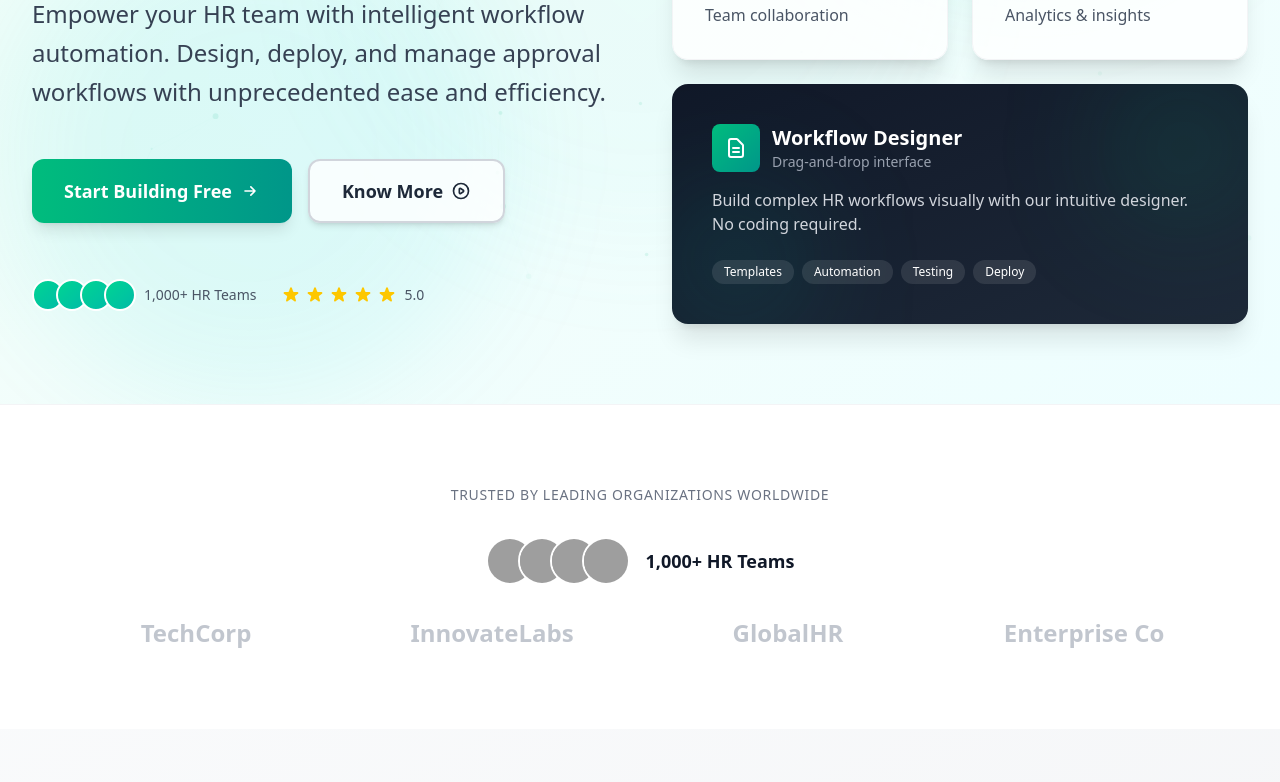
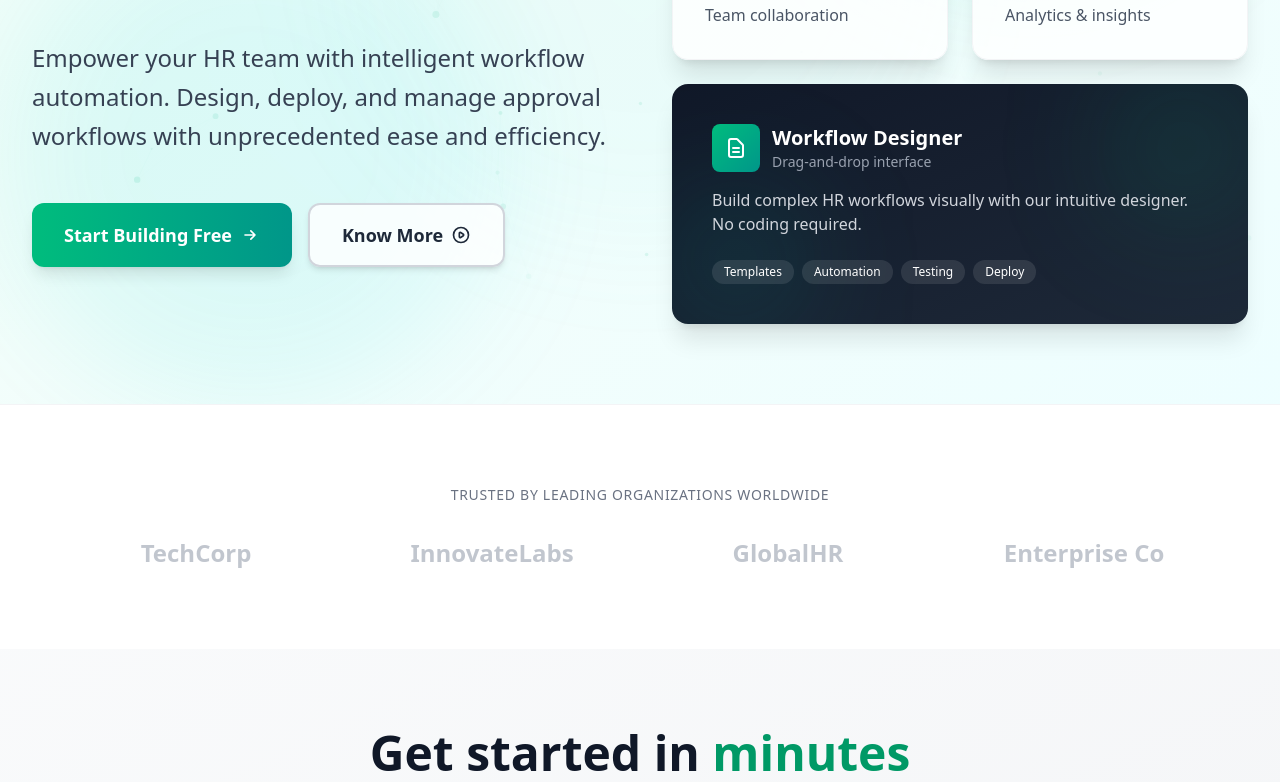
Before and after one commit to Chandra-Sekhar-Dutta/HR-Workflow-Designer-Module, a React (Vite) app in the folder client/: page / in a window 1280 px wide. Shown: the part 520-1302 px from the top of the page. Built offline with nearby package versions, Linux system fonts and the light colour scheme; grey boxes are pictures that could not be loaded.

Commit message:
Remove profile images from social proof section and fix Hero JSX structure

```diff
--- a/client/src/components/Hero.jsx
+++ b/client/src/components/Hero.jsx
@@ -144,26 +144,6 @@ const Hero = () => {
                 </svg>
               </NavLink>
             </div>
-
-            {/* Trust Badges */}
-            <div className="flex flex-col sm:flex-row items-start sm:items-center gap-4 sm:gap-6 pt-6">
-              <div className="flex items-center gap-2">
-                <div className="flex -space-x-2">
-                  {[1,2,3,4].map(i => (
-                    <div key={i} className="w-8 h-8 rounded-full bg-gradient-to-br from-emerald-400 to-teal-500 border-2 border-white"></div>
-                  ))}
-                </div>
-                <span className="text-sm text-gray-600 font-medium">1,000+ HR Teams</span>
-              </div>
-              <div className="flex items-center gap-1">
-                {[1,2,3,4,5].map(i => (
-                  <svg key={i} className="w-5 h-5 text-yellow-400" fill="currentColor" viewBox="0 0 20 20">
-                    <path d="M9.049 2.927c.3-.921 1.603-.921 1.902 0l1.07 3.292a1 1 0 00.95.69h3.462c.969 0 1.371 1.24.588 1.81l-2.8 2.034a1 1 0 00-.364 1.118l1.07 3.292c.3.921-.755 1.688-1.54 1.118l-2.8-2.034a1 1 0 00-1.175 0l-2.8 2.034c-.784.57-1.838-.197-1.539-1.118l1.07-3.292a1 1 0 00-.364-1.118L2.98 8.72c-.783-.57-.38-1.81.588-1.81h3.461a1 1 0 00.951-.69l1.07-3.292z"/>
-                  </svg>
-                ))}
-                <span className="text-sm text-gray-600 font-medium ml-1">5.0</span>
-              </div>
-            </div>
           </div>
 
           {/* Right Side - Feature Cards */}
--- a/client/src/pages/Home.jsx
+++ b/client/src/pages/Home.jsx
@@ -13,31 +13,6 @@ const Home = () => {
             <p className="text-center text-gray-500 text-sm font-medium mb-8 uppercase tracking-wider">
               Trusted by leading organizations worldwide
             </p>
-            <div className="flex justify-center items-center gap-4 mb-8">
-              <div className="flex -space-x-4">
-                <img
-                  src="https://randomuser.me/api/portraits/women/1.jpg"
-                  alt="HR Professional"
-                  className="w-12 h-12 rounded-full border-2 border-white object-cover"
-                />
-                <img
-                  src="https://randomuser.me/api/portraits/men/2.jpg"
-                  alt="HR Professional"
-                  className="w-12 h-12 rounded-full border-2 border-white object-cover"
-                />
-                <img
-                  src="https://randomuser.me/api/portraits/women/3.jpg"
-                  alt="HR Professional"
-                  className="w-12 h-12 rounded-full border-2 border-white object-cover"
-                />
-                <img
-                  src="https://randomuser.me/api/portraits/men/4.jpg"
-                  alt="HR Professional"
-                  className="w-12 h-12 rounded-full border-2 border-white object-cover"
-                />
-              </div>
-              <p className="text-lg font-bold text-gray-900">1,000+ HR Teams</p>
-            </div>
             <div className="grid grid-cols-2 md:grid-cols-4 gap-8 items-center opacity-60">
               <div className="text-center text-2xl font-bold text-gray-400">TechCorp</div>
               <div className="text-center text-2xl font-bold text-gray-400">InnovateLabs</div>
```
